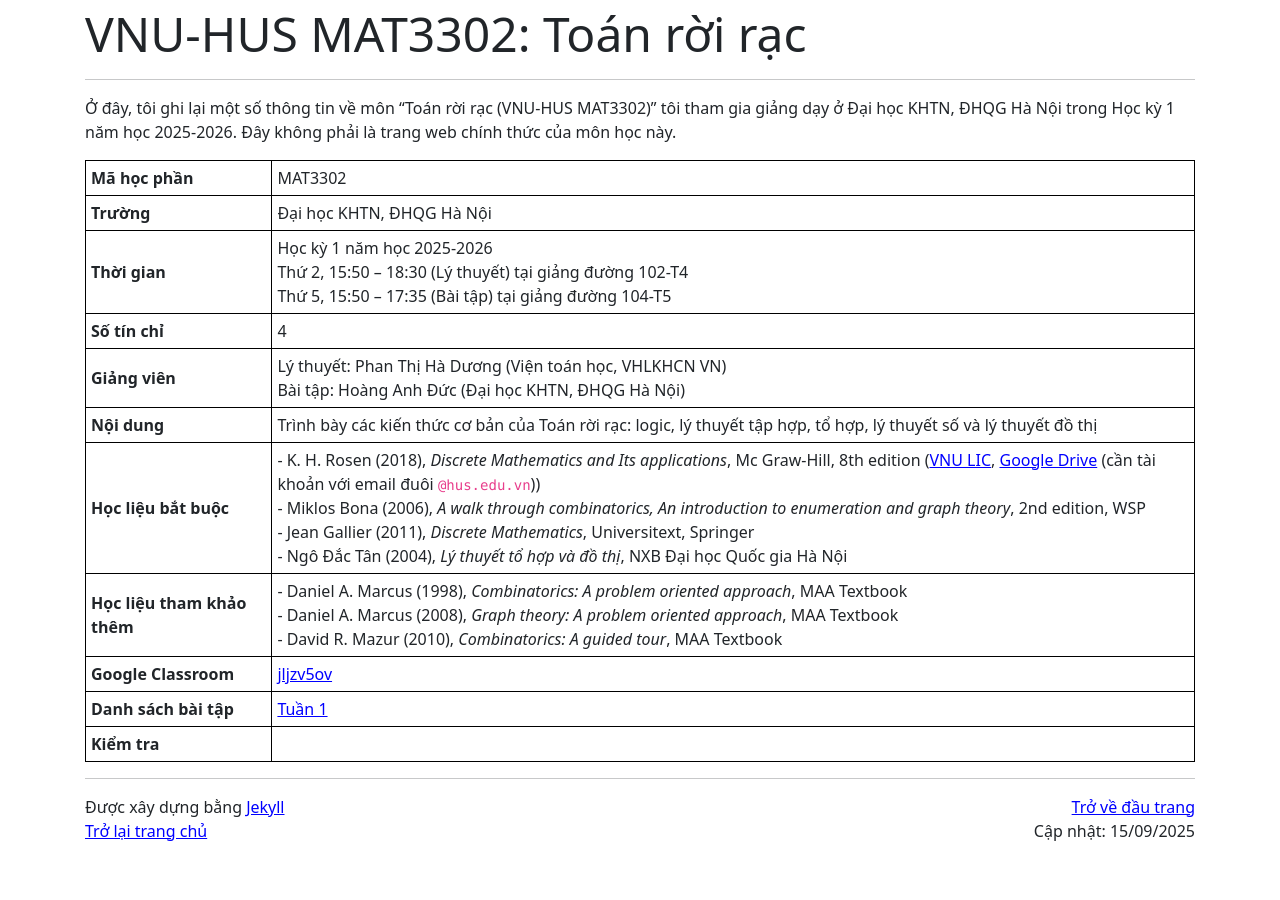
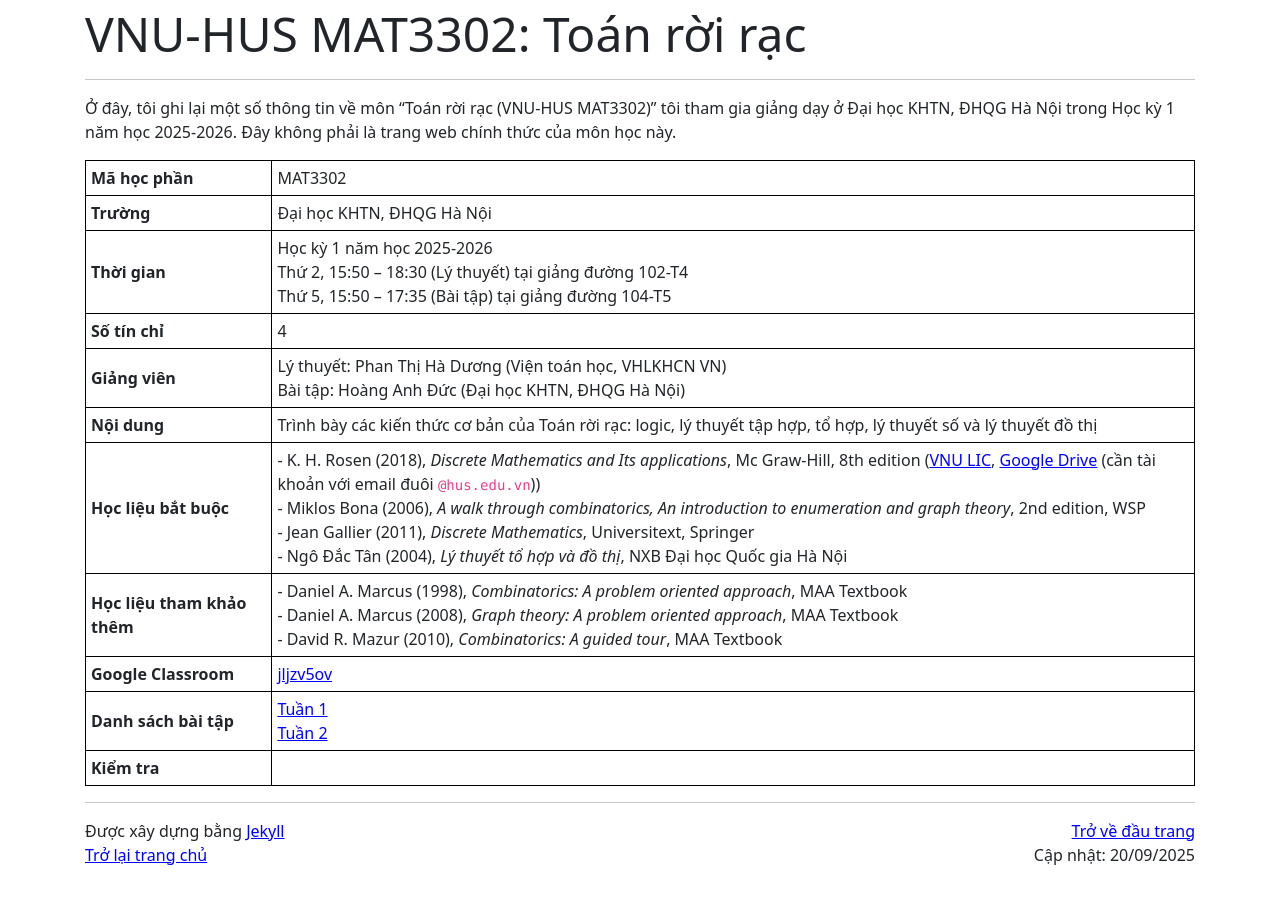
Before and after one commit to hoanganhduc/hoanganhduc.github.io, a Jekyll site: the page built from teaching/VNU-HUS/2025/winter/MAT3302/index.md, in a window 1280 px wide. Built offline with Jekyll 4.4.1, drawn with Linux system fonts in a browser that asks for light colours; nearby versions of some CDN libraries; a style sheet for code colours, icons or effects is not loaded.

Commit message:
Updated @ 2025-09-20  14:40:34 ICT

```diff
--- a/teaching/VNU-HUS/2025/winter/MAT3302/index.md
+++ b/teaching/VNU-HUS/2025/winter/MAT3302/index.md
@@ -1,7 +1,7 @@
 ---
 layout: default
 title: "VNU-HUS MAT3302: Toán rời rạc"
-last_modified_at: 2025-09-15
+last_modified_at: 2025-09-20
 lang: "vi"
 ---
 
@@ -17,5 +17,5 @@ lang: "vi"
 | **Học liệu bắt buộc** | - K. H. Rosen (2018), *Discrete Mathematics and Its applications*, Mc Graw-Hill, 8th edition ([VNU LIC](https://bookworm.vnu.edu.vn/EDetail.aspx?id=96731), [Google Drive](https://drive.google.com/file/d/1ih0TbsAnGfU01spxlxdrxmhy2Fx1usxR/view?usp=sharing) (cần tài khoản với email đuôi `@hus.edu.vn`)) <br /> - Miklos Bona (2006), *A walk through combinatorics, An introduction to enumeration and graph theory*, 2nd edition, WSP <br /> - Jean Gallier (2011), *Discrete Mathematics*, Universitext, Springer <br /> - Ngô Đắc Tân (2004), *Lý thuyết tổ hợp và đồ thị*, NXB Đại học Quốc gia Hà Nội |
 | **Học liệu tham khảo thêm** | - Daniel A. Marcus (1998), *Combinatorics: A problem oriented approach*, MAA Textbook <br /> - Daniel A. Marcus (2008), *Graph theory: A problem oriented approach*, MAA Textbook <br /> - David R. Mazur (2010), *Combinatorics: A guided tour*, MAA Textbook |
 | **Google Classroom** | [jljzv5ov](https://classroom.google.com/c/ODAwMzkxNzA3OTEy?cjc=jljzv5ov) |
-| **Danh sách bài tập**| [Tuần 1]({{ page.url | append: "ps1.pdf" }}) |
+| **Danh sách bài tập**| [Tuần 1]({{ page.url | append: "ps1.pdf" }}) <br> [Tuần 2]({{ page.url | append: "ps2.pdf" }}) |
 | **Kiểm tra** |  |
```
Also changed, not shown: 3 other files.
